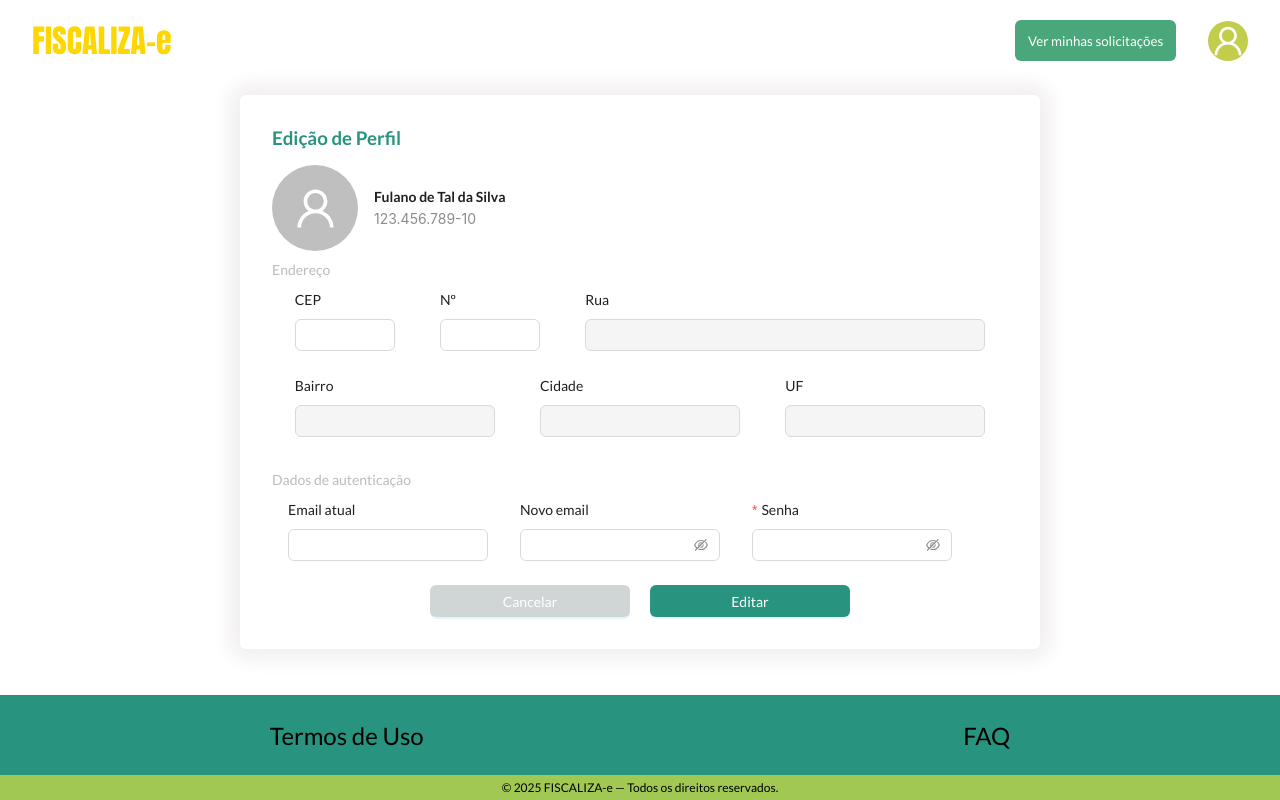
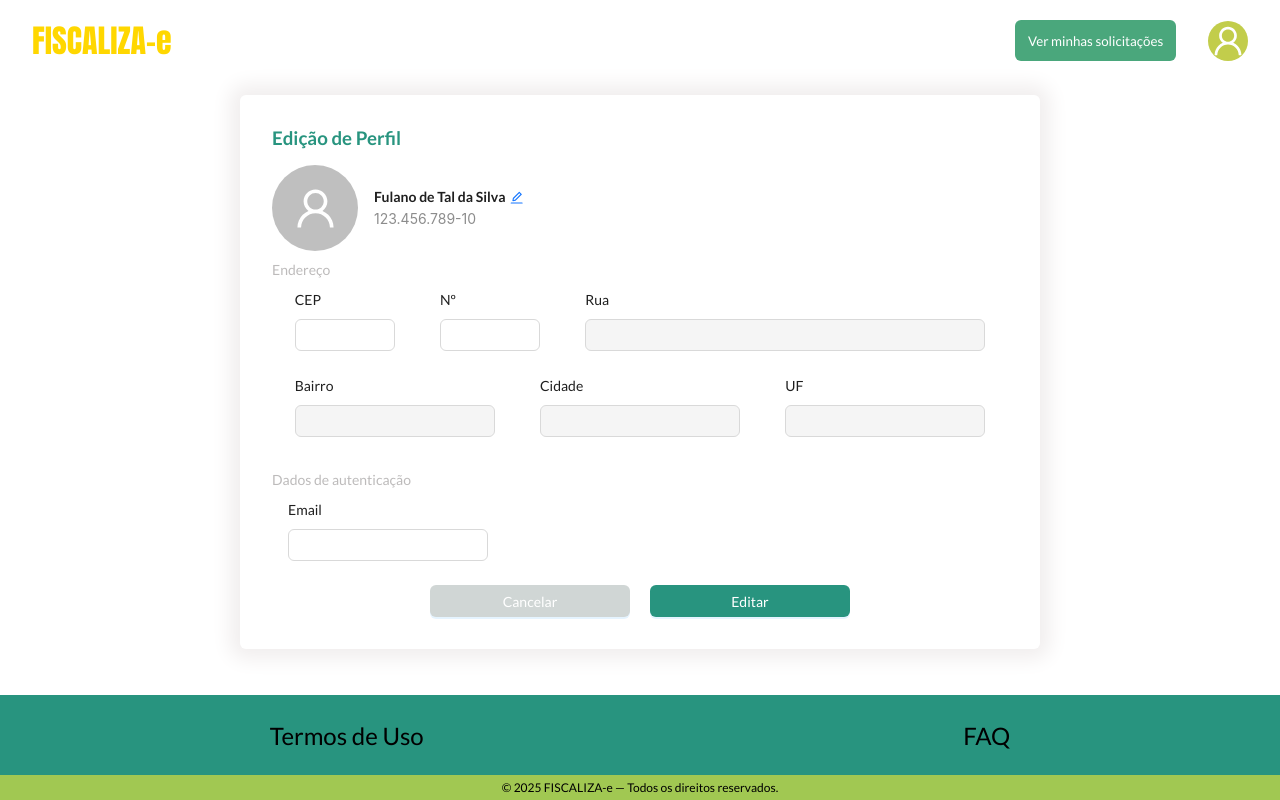
Before and after one commit to fiscaliza-e/frontend, a Next.js app: page /profile in a window 1280 px wide. Built offline with nearby package versions, Linux system fonts and the light colour scheme.

Commit message:
chore: resolvendo breves alterações

```diff
--- a/src/app/profile/components/form-profile/auth-info/index.tsx
+++ b/src/app/profile/components/form-profile/auth-info/index.tsx
@@ -9,27 +9,10 @@ export default function ProfileFormAuthInfo() {
       <Flex>
         <Form.Item
           className={styles.formItem}
-          label="Email atual"
+          label="Email"
           name="email"
         >
           <Input />
-        </Form.Item>
-
-        <Form.Item
-          className={styles.formItem}
-          label="Novo email"
-          name="new email"
-        >
-          <Input.Password />
-        </Form.Item>
-
-        <Form.Item
-          className={styles.formItem}
-          label="Senha"
-          name="confirm-password"
-          rules={[{ required: true, message: "A senha deve ser a mesma registrada no cadastro!" }]}
-        >
-          <Input.Password />
         </Form.Item>
       </Flex>
     </Flex>
--- a/src/app/profile/components/form-profile/form-profile.module.css
+++ b/src/app/profile/components/form-profile/form-profile.module.css
@@ -3,7 +3,6 @@
 }
 
 .formSection {
-  display: flex;
   color: #bdbbbb;
   min-width: 200px;
 }
--- a/src/app/profile/components/form-profile/profile-header/index.tsx
+++ b/src/app/profile/components/form-profile/profile-header/index.tsx
@@ -6,14 +6,11 @@ const { Text } = Typography;
 
 export default function ProfileFormHeaderInfo() {
     return (
-        <Flex vertical className={styles.formSection}>
-            <Flex align="center" gap={16}>
-                <Avatar size={86} icon={<UserOutlined />} />
-
-                <Flex vertical>
-                    <Text strong>Fulano de Tal da Silva</Text>
-                    <Text type="secondary">123.456.789-10</Text>
-                </Flex>
+        <Flex className={styles.formSection} align="center" gap={16}>
+            <Avatar size={86} icon={<UserOutlined />} />
+            <Flex vertical>
+                <Text strong editable>Fulano de Tal da Silva</Text>
+                <Text type="secondary">123.456.789-10</Text>
             </Flex>
         </Flex>
     )
```
